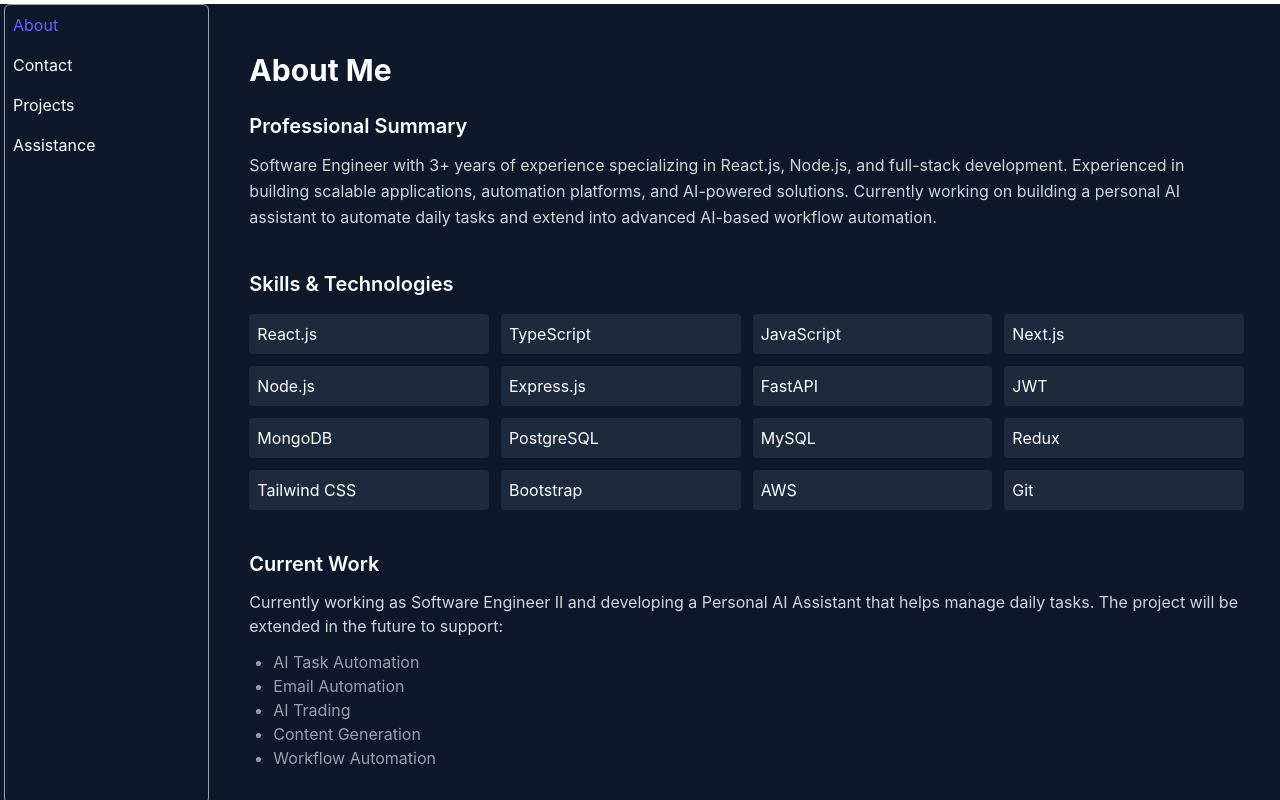
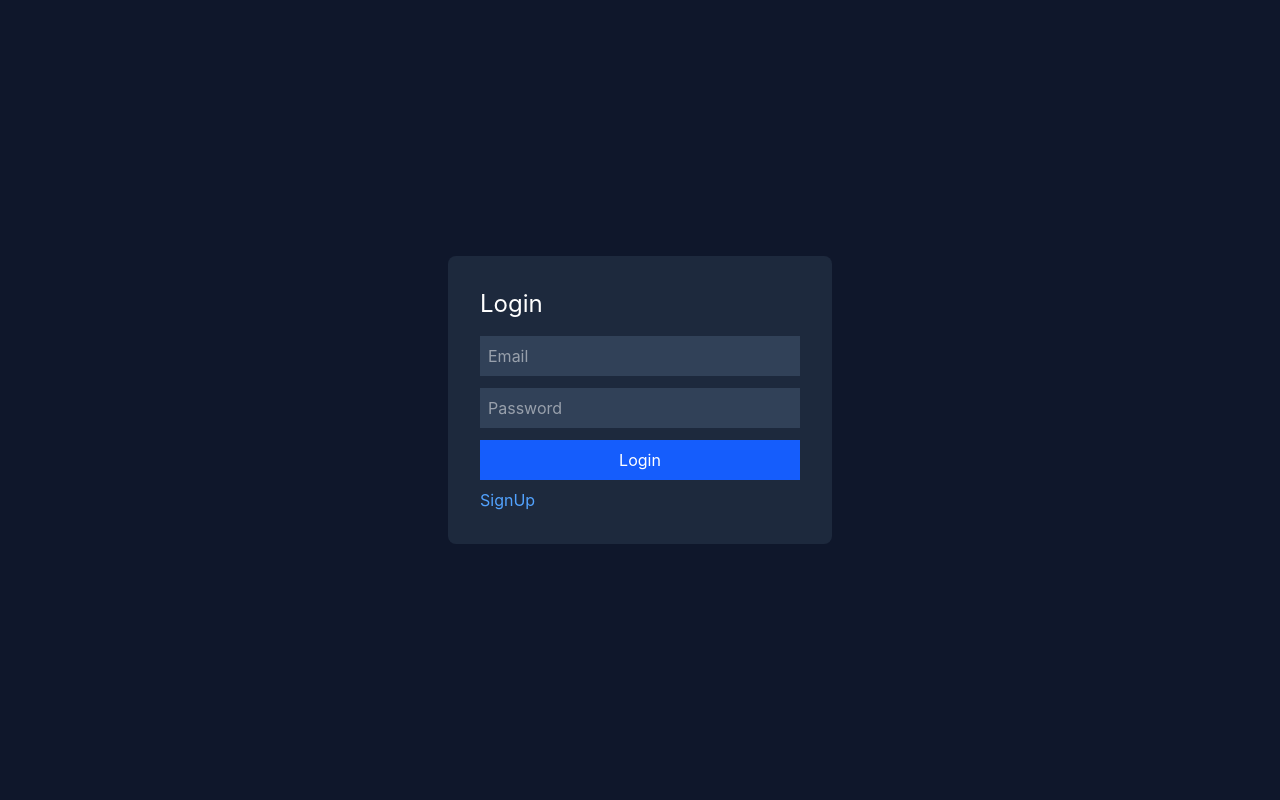
Before and after one commit to VKB321/Personal-Assistant-Client, a React (Vite) app: page / in a window 1280 px wide. Built offline with nearby package versions, Linux system fonts and the light colour scheme.

Commit message:
Uncomment ParticlesBackground and handleLogout

```diff
--- a/src/App.tsx
+++ b/src/App.tsx
@@ -1,6 +1,6 @@
 import React from "react";
 import AIChat from "./views/AIchat";
-// import ParticlesBackground from "./components/Modals/ParticlesBackground";
+import ParticlesBackground from "./components/Modals/ParticlesBackground";
 import Login from "./views/Login";
 import Signup from "./views/Signup";
 import About from "./views/About";
@@ -14,26 +14,24 @@ export default function App() {
   const [reload, setReload] = React.useState(false);
   const [page, setPage] = React.useState('about');
 
-  // const handleLogout = () => {
-  //   localStorage.removeItem('token');
-  //   localStorage.removeItem('user_id');
-  //   setReload(!reload);
-  // };
+   const handleLogout = () => {
+     localStorage.removeItem('token');
+     localStorage.removeItem('user_id');
+     setReload(!reload);
+   };
 
   React.useEffect(() => {
 
-    setToken('eyJhbGciOiJIUzI1NiIsInR5cCI6IkpXVCJ9.eyJlbWFpbCI6InZpamF5a3VtYXJiaHVreWEwMDlAZ21haWwuY29tIiwiZXhwIjoxNzc1MjIzODQ5fQ.Ln9U6Kmgup4MkH-W_I5UMe9wNt2oeUWSMpJ8_53FZxY');
-    setUser_id('vijaykumarbhukya009@gmail.com');
-    // setToken(localStorage.getItem("token") || '');
-    // setUser_id(localStorage.getItem("user_id") || '');
-
-    console.log("Token from localStorage:");
+    // setToken('eyJhbGciOiJIUzI1NiIsInR5cCI6IkpXVCJ9.eyJlbWFpbCI6InZpamF5a3VtYXJiaHVreWEwMDlAZ21haWwuY29tIiwiZXhwIjoxNzc1MjIzODQ5fQ.Ln9U6Kmgup4MkH-W_I5UMe9wNt2oeUWSMpJ8_53FZxY');
+    // setUser_id('vijaykumarbhukya009@gmail.com');
+    setToken(localStorage.getItem("token") || '');
+    setUser_id(localStorage.getItem("user_id") || '');
   }, [reload])
   return (
-    <div className='bg-slate-900'>
+    <div className=''>
       {!token && !showSignUp && <Login setSignUp={setSignUp} reload={reload} setReload={setReload} />}
       {showSignUp && <Signup setSignUp={setSignUp} />}
-      {/* <ParticlesBackground /> */}
+      <ParticlesBackground />
       {
         token &&
         <div className="grid grid-cols-12 gap-2 m-1">
@@ -50,9 +48,9 @@ export default function App() {
             <a href="#" onClick={() => setPage('agent')} className={(page == 'agent' ? " text-indigo-500 hover:text-white" : " text-white") + " p-2 hover:bg-blue-600 rounded"}>
               Assistance
             </a>
-            {/* <button onClick={handleLogout} className="mt-auto mb-9 p-2 bg-red-600 hover:bg-red-700 rounded text-white">
+             <button onClick={handleLogout} className="mt-auto mb-9 p-2 bg-red-600 hover:bg-red-700 rounded text-white">
               Logout
-            </button> */}
+            </button>
           </div>
 
           <div className="col-span-10 ">
```
